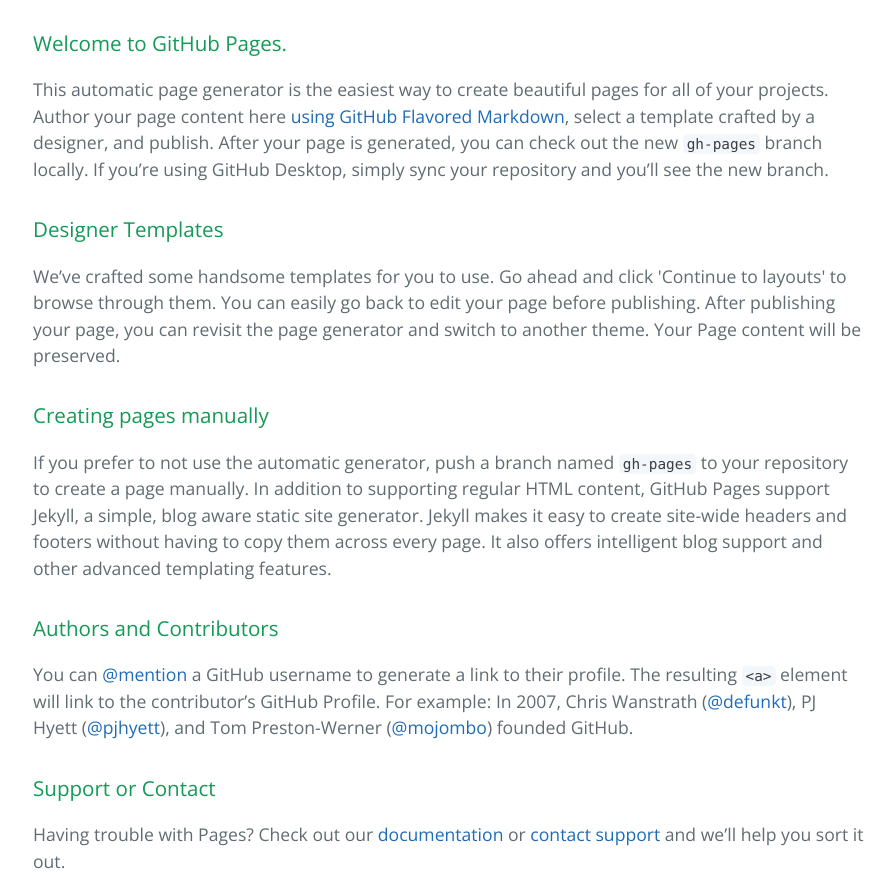
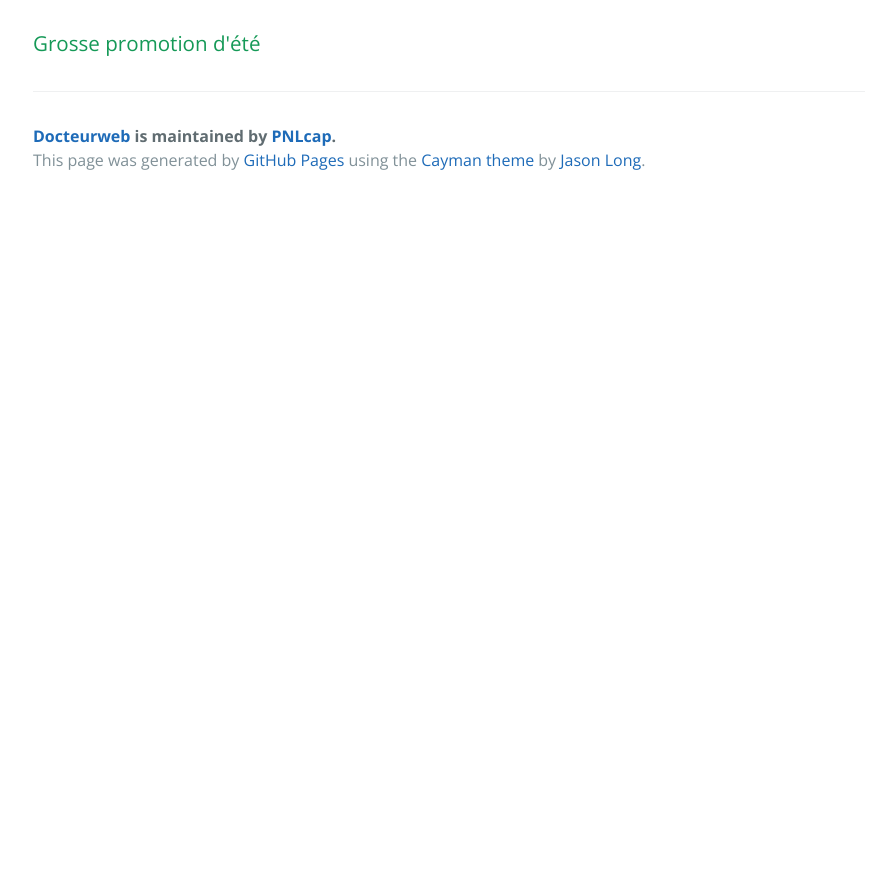
Before and after one commit to PNLcap/DocteurWeb, a plain HTML site: page index.html in a window 1280 px wide. Shown: the part 340-1217 px from the top of the page, without its empty margins (191-1083 px from the left). After the commit the page ends 800 px from the top, so only its background shows below. Drawn offline with nearby package versions, Linux system fonts and the light colour scheme.

Commit message:
Update index.html

```diff
--- a/index.html
+++ b/index.html
@@ -19,30 +19,9 @@
     </section>
 
     <section class="main-content">
-      <h3>
-<a id="welcome-to-github-pages" class="anchor" href="#welcome-to-github-pages" aria-hidden="true"><span aria-hidden="true" class="octicon octicon-link"></span></a>Welcome to GitHub Pages.</h3>
+      <h3>Grosse promotion d'été</h3>
 
-<p>This automatic page generator is the easiest way to create beautiful pages for all of your projects. Author your page content here <a href="https://guides.github.com/features/mastering-markdown/">using GitHub Flavored Markdown</a>, select a template crafted by a designer, and publish. After your page is generated, you can check out the new <code>gh-pages</code> branch locally. If you’re using GitHub Desktop, simply sync your repository and you’ll see the new branch.</p>
 
-<h3>
-<a id="designer-templates" class="anchor" href="#designer-templates" aria-hidden="true"><span aria-hidden="true" class="octicon octicon-link"></span></a>Designer Templates</h3>
-
-<p>We’ve crafted some handsome templates for you to use. Go ahead and click 'Continue to layouts' to browse through them. You can easily go back to edit your page before publishing. After publishing your page, you can revisit the page generator and switch to another theme. Your Page content will be preserved.</p>
-
-<h3>
-<a id="creating-pages-manually" class="anchor" href="#creating-pages-manually" aria-hidden="true"><span aria-hidden="true" class="octicon octicon-link"></span></a>Creating pages manually</h3>
-
-<p>If you prefer to not use the automatic generator, push a branch named <code>gh-pages</code> to your repository to create a page manually. In addition to supporting regular HTML content, GitHub Pages support Jekyll, a simple, blog aware static site generator. Jekyll makes it easy to create site-wide headers and footers without having to copy them across every page. It also offers intelligent blog support and other advanced templating features.</p>
-
-<h3>
-<a id="authors-and-contributors" class="anchor" href="#authors-and-contributors" aria-hidden="true"><span aria-hidden="true" class="octicon octicon-link"></span></a>Authors and Contributors</h3>
-
-<p>You can <a href="https://help.github.com/articles/basic-writing-and-formatting-syntax/#mentioning-users-and-teams" class="user-mention">@mention</a> a GitHub username to generate a link to their profile. The resulting <code>&lt;a&gt;</code> element will link to the contributor’s GitHub Profile. For example: In 2007, Chris Wanstrath (<a href="https://github.com/defunkt" class="user-mention">@defunkt</a>), PJ Hyett (<a href="https://github.com/pjhyett" class="user-mention">@pjhyett</a>), and Tom Preston-Werner (<a href="https://github.com/mojombo" class="user-mention">@mojombo</a>) founded GitHub.</p>
-
-<h3>
-<a id="support-or-contact" class="anchor" href="#support-or-contact" aria-hidden="true"><span aria-hidden="true" class="octicon octicon-link"></span></a>Support or Contact</h3>
-
-<p>Having trouble with Pages? Check out our <a href="https://help.github.com/pages">documentation</a> or <a href="https://github.com/contact">contact support</a> and we’ll help you sort it out.</p>
 
       <footer class="site-footer">
         <span class="site-footer-owner"><a href="https://github.com/PNLcap/DocteurWeb">Docteurweb</a> is maintained by <a href="https://github.com/PNLcap">PNLcap</a>.</span>
```
